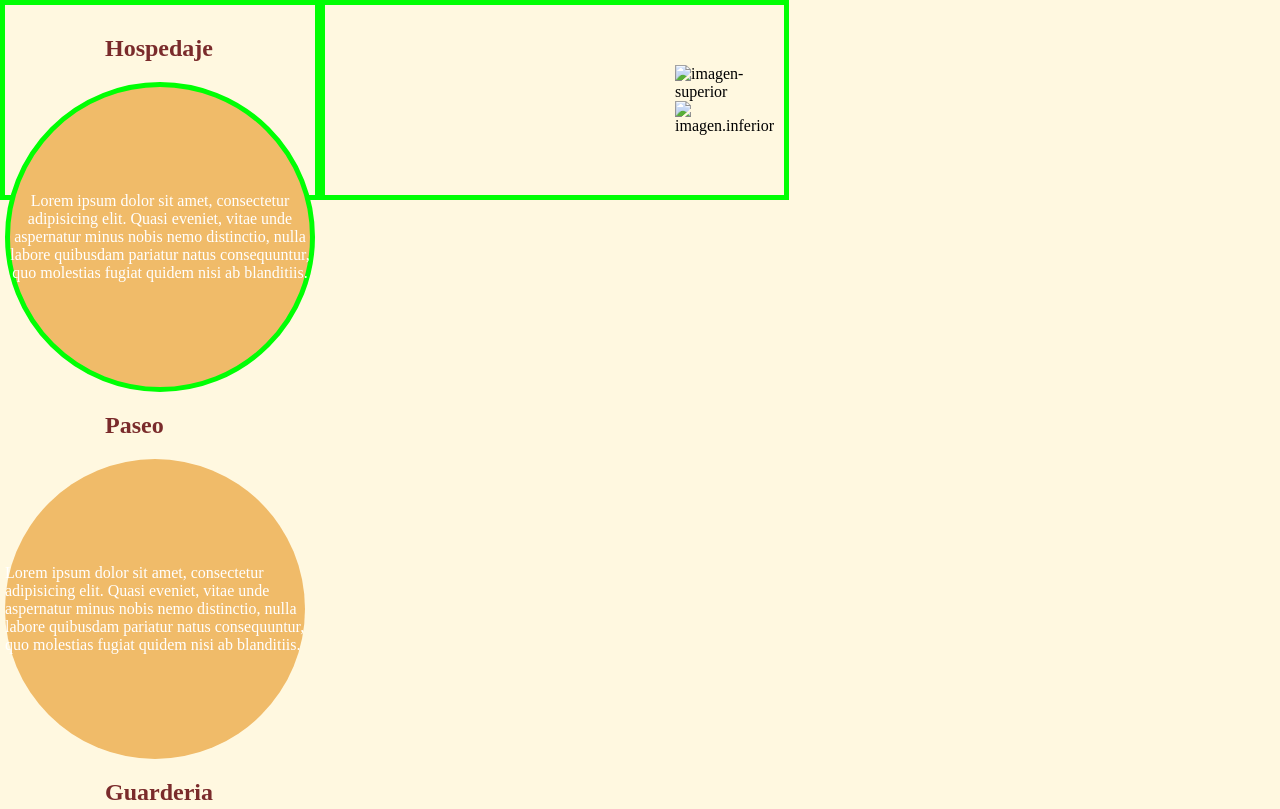
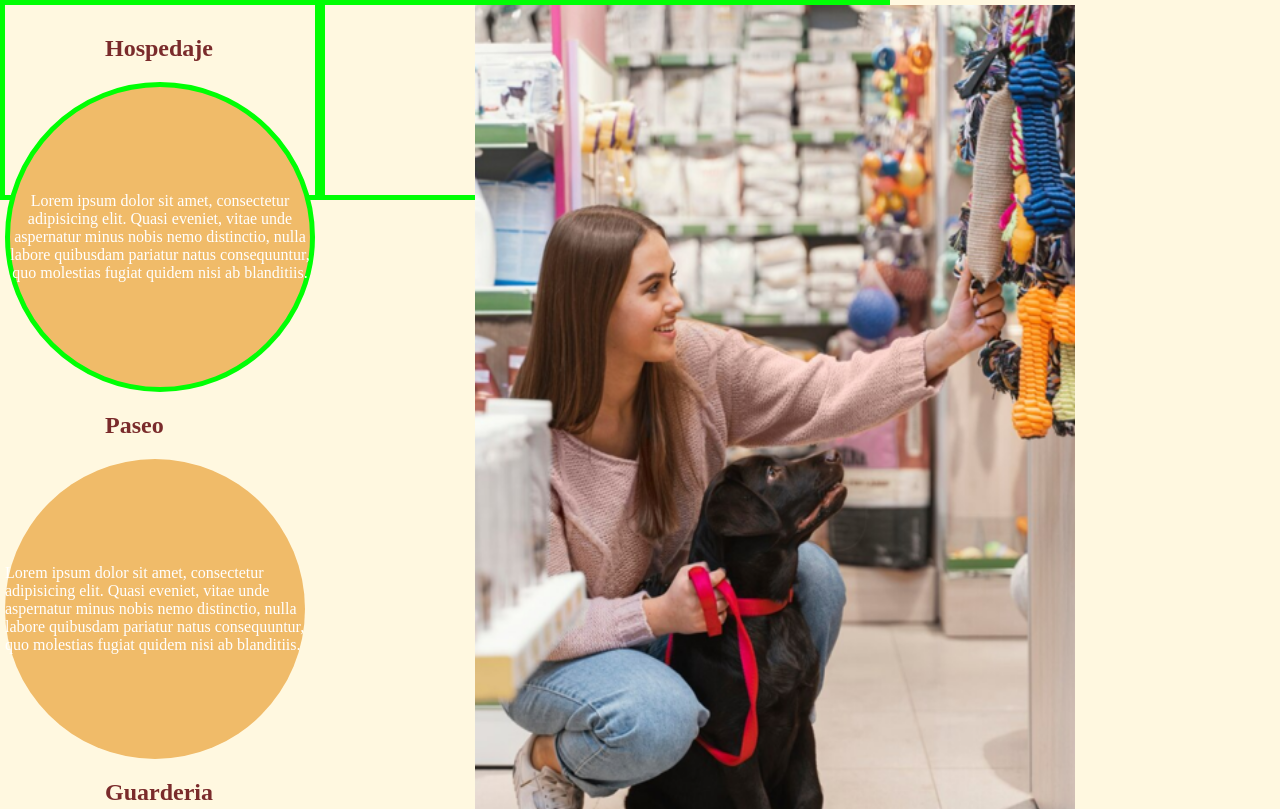
Before and after one commit to Aram96-hue/SafeDog, a plain HTML site: page pages/index.html in a window 1280 px wide. Shown: the top 809 px of the page. Drawn offline with Linux system fonts and the light colour scheme; files that its build step writes are made by us from their sources.

Commit message:
Trayendo los archivos del equipo 2

```diff
--- a/pages/index.html
+++ b/pages/index.html
@@ -5,7 +5,7 @@
     <meta charset="UTF-8">
     <meta name="viewport" content="width=device-width, initial-scale=1.0">
     <title>Document</title>
-    <link rel="stylesheet" href="./styles/estilos.css">
+    <link rel="stylesheet" href="./estilos.css">
 </head>
 
 <body>
```
Also changed, not shown: pages/assets/Mujerconsuperroenla tienda.png (added), pages/assets/Perroenlacamadurmiendo.png (added), pages/preguntas.html (line endings or trailing spaces).
